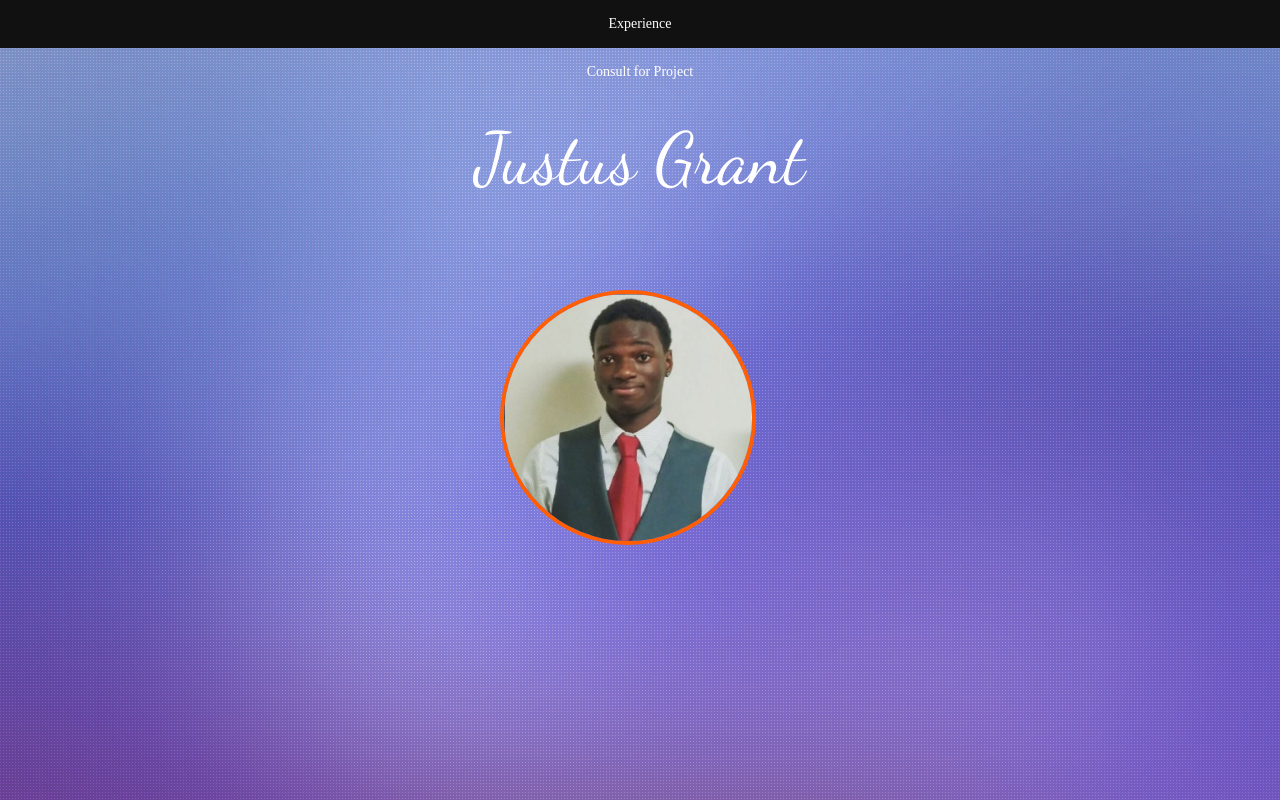
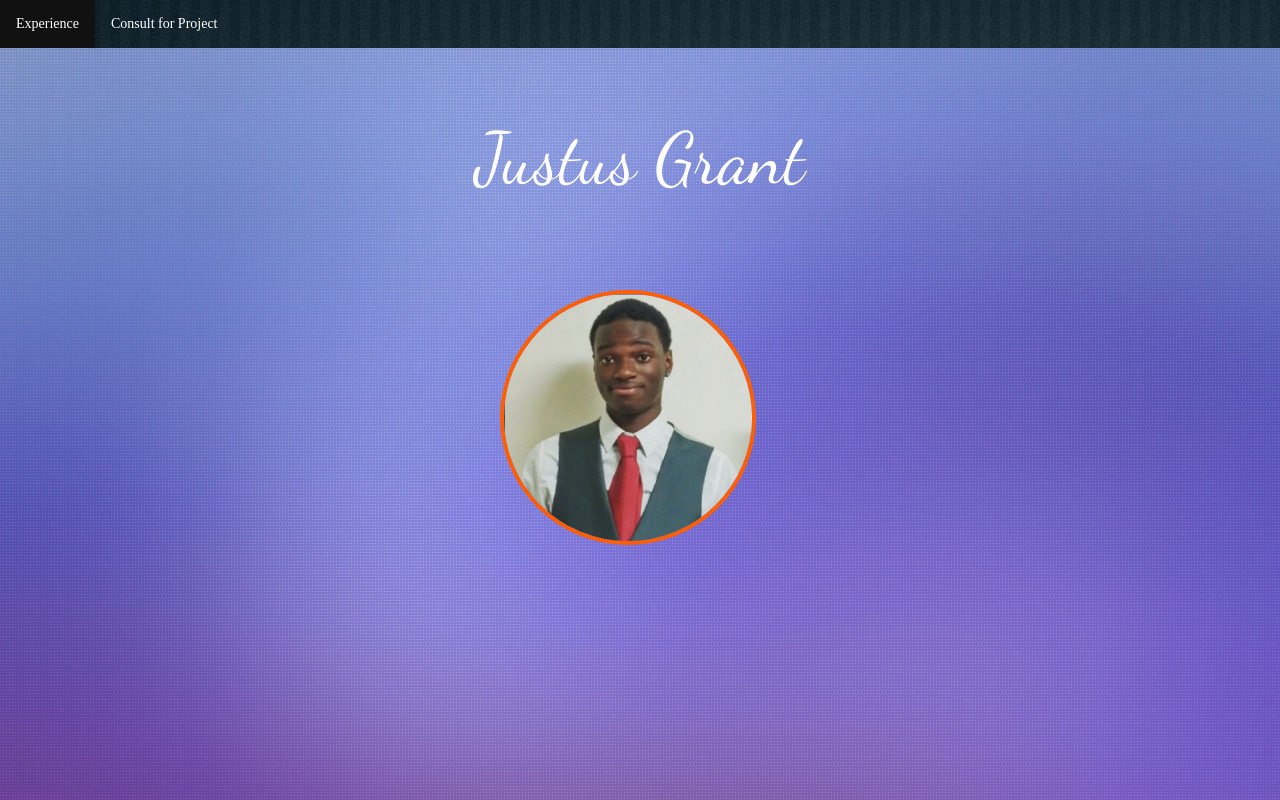
Before and after one commit to jGrant615/jGrant615.github.io, a plain HTML site: page index.html in a window 1280 px wide. Drawn offline with nearby package versions, Linux system fonts and the light colour scheme.

Commit message:
Nav on 1 line

```diff
--- a/assets/css/stylesheet.css
+++ b/assets/css/stylesheet.css
@@ -28,7 +28,7 @@ input[type=text] {
   border-radius: 4px;
 }
 .pages{
-  display: inline;
+  display: -webkit-box;
   background-image: url("../img/dark-background.jpg");
   margin: 0!important;
   overflow: hidden;
```
